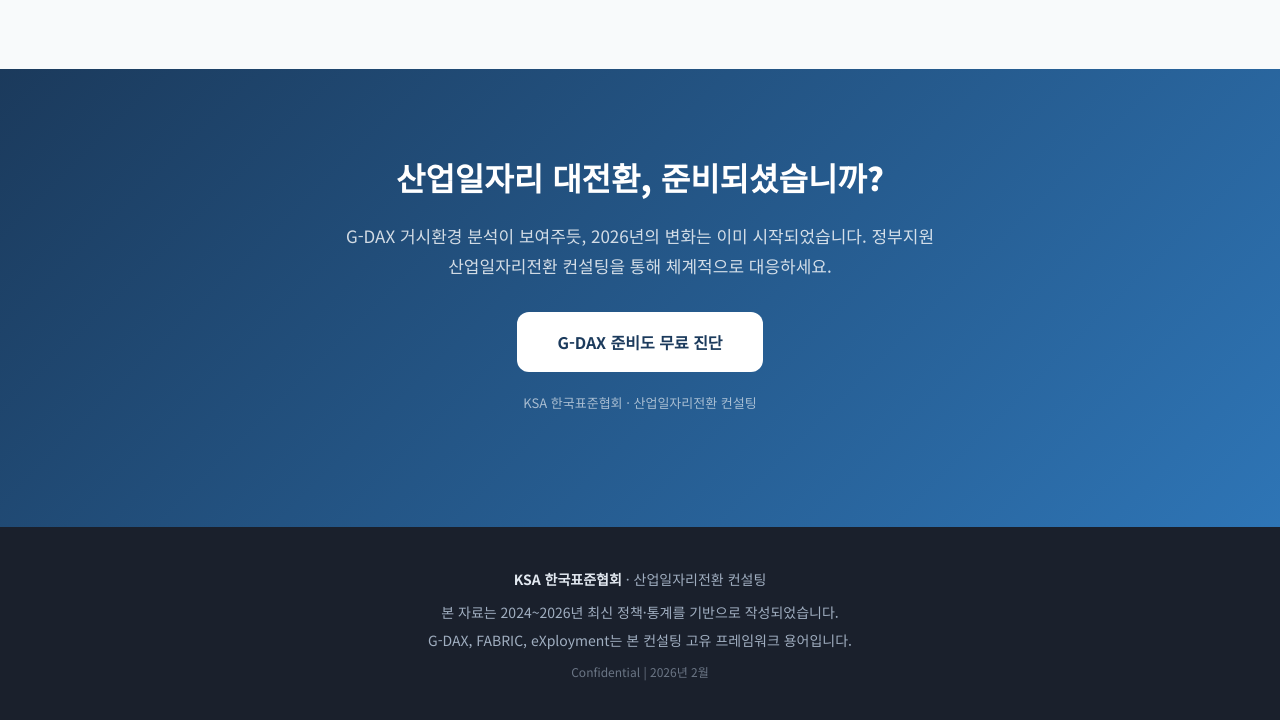
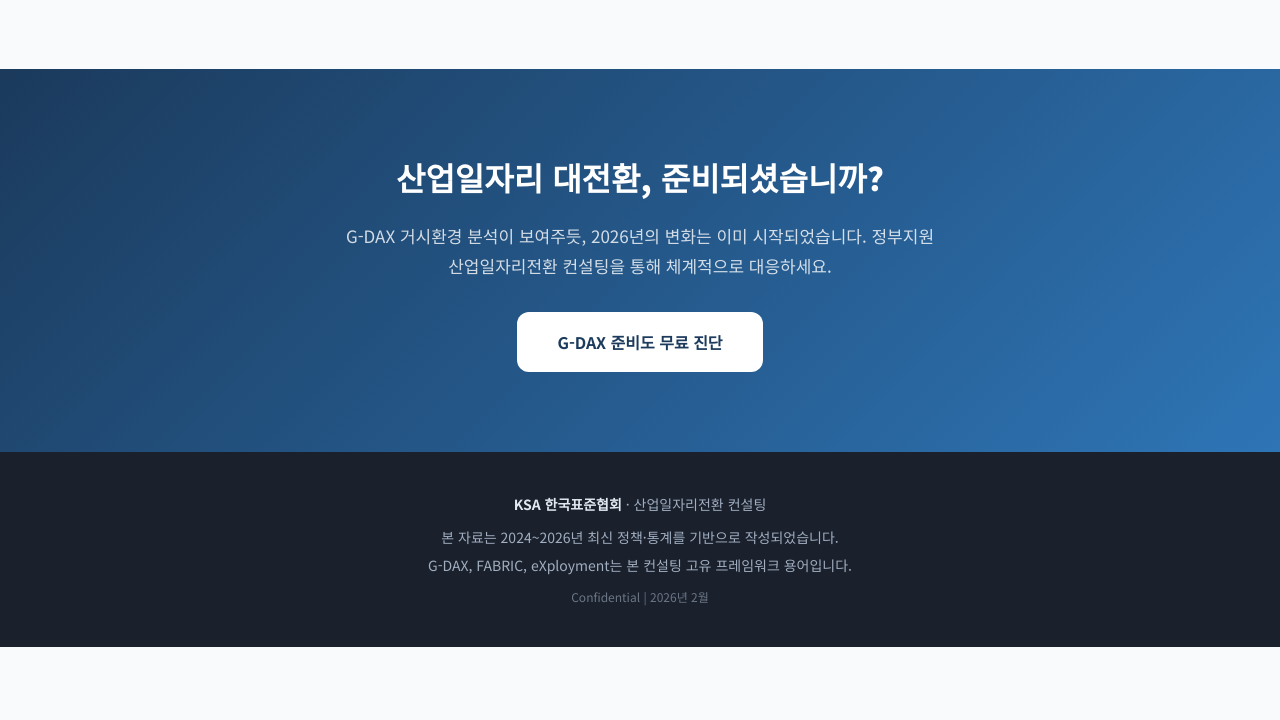
Before and after one commit to jeonter-hash/ksa_gdax_survey, a website: page public/index.html in a window 1280 px wide. Shown: the part 7344-8064 px from the top of the page. After the commit the page ends 7991 px from the top, so only its background shows below. Drawn offline with Linux system fonts and the light colour scheme.

Commit message:
fix: remove duplicate KSA text below free diagnosis button

```diff
--- a/public/index.html
+++ b/public/index.html
@@ -984,7 +984,6 @@
     <h2>산업일자리 대전환, 준비되셨습니까?</h2>
     <p>G-DAX 거시환경 분석이 보여주듯, 2026년의 변화는 이미 시작되었습니다. 정부지원 산업일자리전환 컨설팅을 통해 체계적으로 대응하세요.</p>
     <a href="https://gdax-system.pages.dev/survey" class="cta-btn">G-DAX 준비도 무료 진단</a>
-    <p style="margin-top: 20px; font-size: 13px; opacity: 0.6;">KSA 한국표준협회 · 산업일자리전환 컨설팅</p>
   </div>
 </div>
 
```
